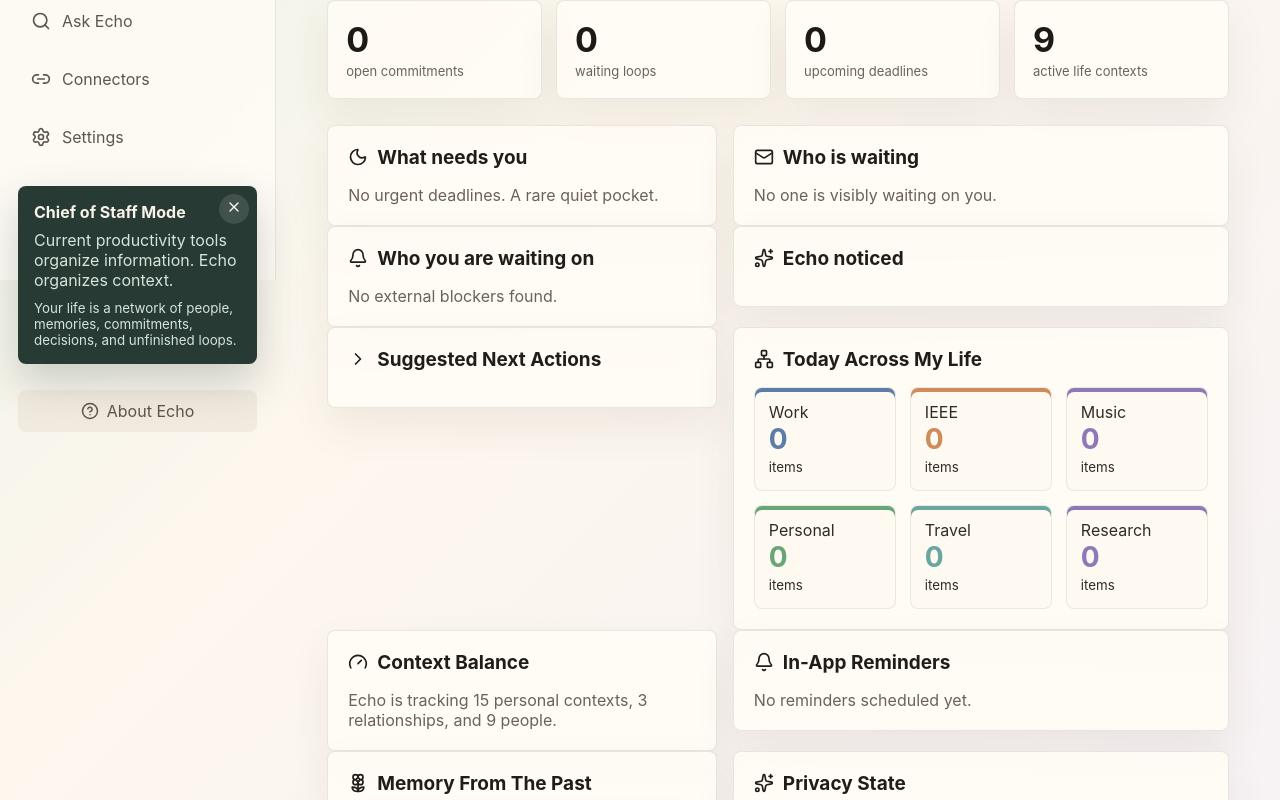
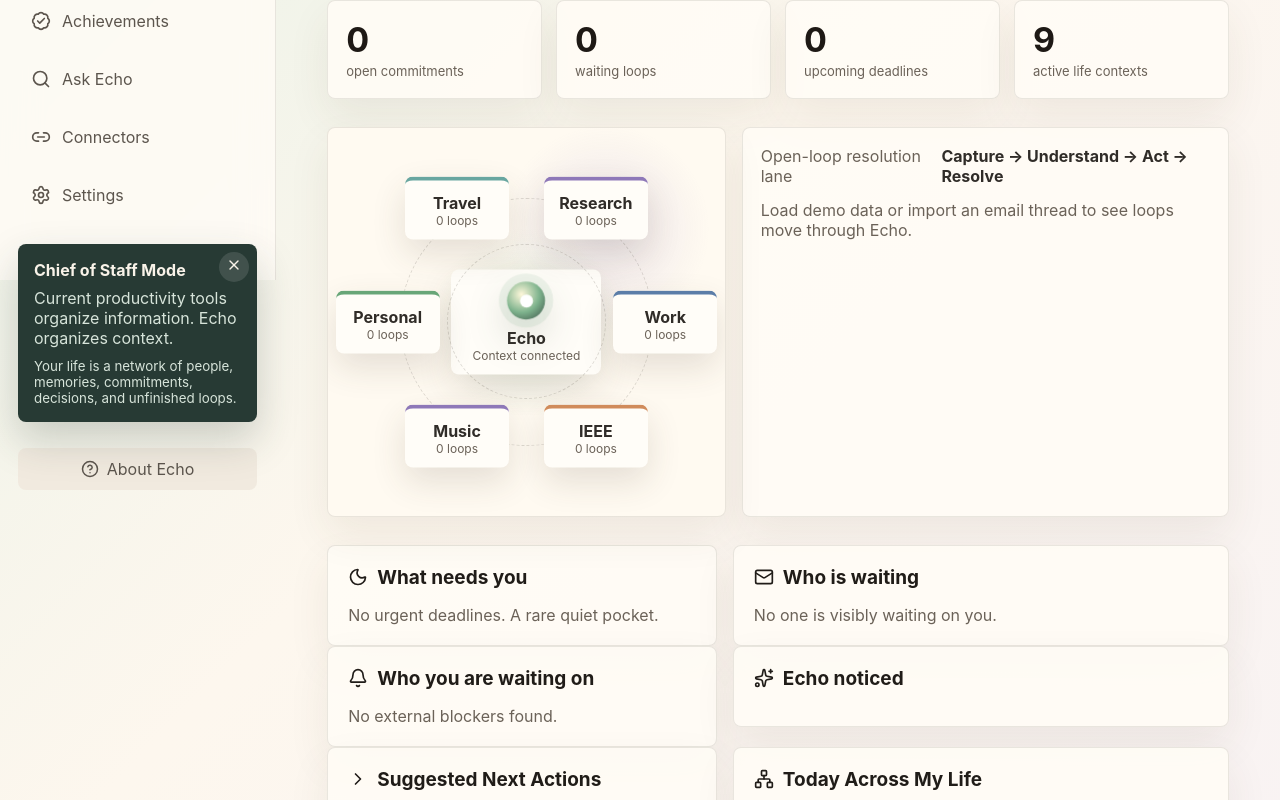
Before and after one commit to Vishnupriya286/Codex-nightline-, a React (Vite) app: page / in a window 1280 px wide. Shown: the part 520-1320 px from the top of the page. Built offline with nearby package versions, Linux system fonts and the light colour scheme.

Commit message:
Add visual dashboard and email threads

```diff
--- a/src/App.css
+++ b/src/App.css
@@ -291,6 +291,120 @@ h2 {
   margin: 26px 0;
 }
 
+.visual-dashboard {
+  display: grid;
+  grid-template-columns: minmax(360px, 0.9fr) minmax(0, 1.1fr);
+  gap: 16px;
+  margin: 28px 0;
+}
+
+.context-orbit,
+.loop-lane,
+.email-import-panel,
+.thread-card {
+  border: 1px solid rgba(74, 66, 57, 0.12);
+  border-radius: 8px;
+  background: rgba(255, 252, 246, 0.9);
+  box-shadow: 0 18px 42px rgba(72, 60, 44, 0.08);
+}
+
+.context-orbit {
+  position: relative;
+  min-height: 390px;
+  overflow: hidden;
+  background:
+    radial-gradient(circle at center, rgba(126, 179, 141, 0.2), transparent 34%),
+    radial-gradient(circle at 70% 26%, rgba(142, 120, 184, 0.16), transparent 26%),
+    #fffaf1;
+}
+
+.context-orbit::before,
+.context-orbit::after {
+  content: "";
+  position: absolute;
+  inset: 18%;
+  border: 1px dashed rgba(74, 66, 57, 0.18);
+  border-radius: 50%;
+}
+
+.context-orbit::after {
+  inset: 30%;
+}
+
+.orbit-center,
+.orbit-node {
+  position: absolute;
+  transform: translate(-50%, -50%);
+  border-radius: 8px;
+  padding: 12px;
+  background: #fffdf8;
+  box-shadow: 0 14px 34px rgba(72, 60, 44, 0.14);
+  text-align: center;
+}
+
+.orbit-center {
+  left: 50%;
+  top: 50%;
+  width: 150px;
+}
+
+.orb.mini {
+  width: 38px;
+  height: 38px;
+  margin: 0 auto 8px;
+}
+
+.orbit-center small,
+.orbit-node span {
+  display: block;
+  color: #6b6258;
+  font-size: 12px;
+}
+
+.orbit-node {
+  min-width: 104px;
+  border-top: 4px solid var(--context);
+}
+
+.loop-lane {
+  padding: 18px;
+}
+
+.lane-header {
+  display: flex;
+  align-items: baseline;
+  justify-content: space-between;
+  gap: 12px;
+  margin-bottom: 14px;
+}
+
+.lane-header span {
+  color: #6b6258;
+}
+
+.lane-item {
+  display: grid;
+  gap: 4px;
+  border-left: 4px solid #68a678;
+  border-radius: 8px;
+  padding: 12px;
+  margin-bottom: 10px;
+  background: #f7f1e5;
+}
+
+.lane-item span {
+  width: fit-content;
+  border-radius: 999px;
+  padding: 4px 8px;
+  color: #735034;
+  background: #f6dec6;
+  font-size: 12px;
+}
+
+.lane-item small {
+  color: #6b6258;
+}
+
 .stat,
 .panel,
 .capture-box,
@@ -680,6 +794,37 @@ label span {
 .achievement-grid,
 .garden-grid {
   grid-template-columns: repeat(3, minmax(0, 1fr));
+}
+
+.thread-grid {
+  display: grid;
+  grid-template-columns: repeat(2, minmax(0, 1fr));
+  gap: 14px;
+  margin-top: 18px;
+}
+
+.email-import-panel,
+.thread-card {
+  padding: 16px;
+}
+
+.thread-card > div:first-child {
+  display: flex;
+  align-items: center;
+  justify-content: space-between;
+  gap: 12px;
+}
+
+.thread-card strong {
+  color: #241f1a;
+}
+
+.thread-card p {
+  margin-top: 12px;
+  color: #6b6258;
+  white-space: pre-wrap;
+  max-height: 150px;
+  overflow: auto;
 }
 
 .connector-card,
@@ -1400,6 +1545,7 @@ progress::-webkit-progress-value {
 
   .stat-grid,
   .context-grid,
+  .visual-dashboard,
   .two-column,
   .form-grid,
   .settings-grid,
@@ -1408,6 +1554,10 @@ progress::-webkit-progress-value {
   .garden-grid,
   .preview-grid,
   .balance-grid {
+    grid-template-columns: 1fr;
+  }
+
+  .thread-grid {
     grid-template-columns: 1fr;
   }
 
--- a/src/App.jsx
+++ b/src/App.jsx
@@ -105,6 +105,26 @@ const defaultData = {
   aiUsage: { provider: 'demo', callsThisSession: 0, lastAnalysisAt: null },
   whatsappSettings: { countryCode: '91', phoneNumber: '', preferredReminderTime: '18:00', status: 'manual_send' },
   importedSources: [],
+  emailThreads: [
+    emailThread(
+      'thread-demo-gregory',
+      'personal',
+      'TechX host proposal request',
+      'Hi Vishnu,\nPlease send the final TechX host proposal before Friday.\nRegards,\nGregory',
+      ['Gregory', 'Vishnu'],
+      'ctx-ieee',
+      'open',
+    ),
+    emailThread(
+      'thread-demo-anand',
+      'personal',
+      'TechX funding status',
+      'Anand said he will confirm TechX funding Monday.\nStill waiting for approval.',
+      ['Anand', 'Vishnu'],
+      'ctx-techx',
+      'waiting',
+    ),
+  ],
   reminders: [],
   calendar: [],
   journeys: [
@@ -202,6 +222,22 @@ function connector(id, name, status, description) {
   return { id, name, status, description }
 }
 
+function emailThread(id, mode, subject, rawText, participants, contextId, status) {
+  return {
+    id,
+    mode,
+    subject,
+    rawText,
+    participants,
+    contextId,
+    status,
+    latestDecision: '',
+    suggestedNextAction: '',
+    createdAt: now(),
+    updatedAt: now(),
+  }
+}
+
 function automation(id, rule, enabled) {
   return { id, rule, enabled }
 }
@@ -310,6 +346,7 @@ function migrateData(data) {
     memories,
     aiUsage: { ...defaultData.aiUsage, ...(data.aiUsage || {}) },
     whatsappSettings: { ...defaultData.whatsappSettings, ...(data.whatsappSettings || {}) },
+    emailThreads: (data.emailThreads || defaultData.emailThreads).map((entry) => ({ ...entry, id: entry.id || uid('thread'), mode: entry.mode || 'personal', participants: entry.participants || [], status: entry.status || 'open', createdAt: entry.createdAt || now(), updatedAt: entry.updatedAt || now() })),
     journeys: data.journeys || defaultData.journeys,
     connectors: mergeById(defaultData.connectors, data.connectors || []),
     importedSources: (data.importedSources || []).map((entry) => ({ ...entry, id: entry.id || uid('source'), mode: entry.mode || 'personal' })),
@@ -509,6 +546,7 @@ function App() {
   const [selectedContextId, setSelectedContextId] = useState('')
   const [contextEditor, setContextEditor] = useState(null)
   const [memoryEditor, setMemoryEditor] = useState(null)
+  const [emailDraft, setEmailDraft] = useState('')
   const [celebration, setCelebration] = useState('')
   const [resolutionCandidate, setResolutionCandidate] = useState(null)
   const waterCooldown = useRef({})
@@ -586,6 +624,18 @@ function App() {
     setDraftItem(null)
     setCapture('')
     setToast('Captured. Echo will keep the context with it.')
+  }
+
+  const addEmailThread = (thread) => {
+    mutate((current) => ({ ...current, emailThreads: [thread, ...(current.emailThreads || [])] }))
+    setToast('Email thread added. Echo can analyze it into an open loop.')
+  }
+
+  const analyzeThreadToInbox = async (thread) => {
+    const extracted = await extractMemory(thread.rawText, 'email', data)
+    setDraftItem(extracted)
+    setActive(mode === 'personal' ? 'inbox' : 'business-inbox')
+    updateAiUsage()
   }
 
   const submitCapture = async () => {
@@ -793,6 +843,7 @@ function App() {
           {(active === 'life-map' || active === 'business-map') && <Page key={active}><LifeMap data={data} mode={mode} contexts={modeContexts} items={modeItems} selected={selectedContext} setSelectedContextId={setSelectedContextId} mapView={mapView} setMapView={setMapView} openContextEditor={setContextEditor} archiveContext={archiveContext} deleteContext={deleteContext} openAction={setActionPanel} createReminder={createReminder} /></Page>}
           {active === 'operations' && <Page key="operations"><BusinessSection section="Operations" contextId="biz-operations" data={data} items={modeItems} contexts={modeContexts} openAction={setActionPanel} createReminder={createReminder} updateStatus={updateStatus} /></Page>}
           {active === 'team' && <Page key="team"><BusinessSection section="Team" contextId="biz-team" data={data} items={modeItems} contexts={modeContexts} openAction={setActionPanel} createReminder={createReminder} updateStatus={updateStatus} /></Page>}
+          {active === 'email-threads' && <Page key="email-threads"><EmailThreads mode={mode} data={data} contexts={modeContexts} emailDraft={emailDraft} setEmailDraft={setEmailDraft} addEmailThread={addEmailThread} analyzeThread={analyzeThreadToInbox} /></Page>}
           {active === 'loose' && <Page key="loose"><LooseEnds data={data} items={modeItems} contexts={modeContexts} openAction={setActionPanel} createReminder={createReminder} updateStatus={updateStatus} deleteTask={deleteTask} /></Page>}
           {(active === 'memory' || active === 'knowledge') && <Page key={active}><MemoryGarden mode={mode} data={data} contexts={modeContexts} addMemory={() => setMemoryEditor({ type: 'new' })} editMemory={(entry) => setMemoryEditor(entry)} waterMemory={waterMemory} deleteMemory={deleteMemory} visitMemory={visitMemory} /></Page>}
           {active === 'achievements' && <Page key="achievements"><Achievements mode={mode} achievements={achievements} /></Page>}
@@ -817,6 +868,7 @@ function App() {
 const personalNav = [
   { key: 'today', Icon: Moon, label: 'Today' },
   { key: 'inbox', Icon: Inbox, label: 'Mind Inbox' },
+  { key: 'email-threads', Icon: Mail, label: 'Email Threads' },
   { key: 'life-map', Icon: Map, label: 'Life Map' },
   { key: 'loose', Icon: Bell, label: 'Loose Ends' },
   { key: 'memory', Icon: Flower2, label: 'Memory Garden' },
@@ -829,6 +881,7 @@ const personalNav = [
 const businessNav = [
   { key: 'business-home', Icon: BriefcaseBusiness, label: 'Business Home' },
   { key: 'business-inbox', Icon: Inbox, label: 'Business Inbox' },
+  { key: 'email-threads', Icon: Mail, label: 'Email Threads' },
   { key: 'business-map', Icon: Map, label: 'Business Map' },
   { key: 'operations', Icon: Gauge, label: 'Operations' },
   { key: 'loose', Icon: Bell, label: 'Loose Ends' },
@@ -897,6 +950,7 @@ function Today({ data, items, contexts, headerAction, setFocus, openAction, crea
         <Stat value={approaching.length} label="upcoming deadlines" />
         <Stat value={contexts.filter((entry) => !entry.parentContextId).length} label="active life contexts" />
       </section>
+      <VisualDashboard data={data} items={openItems} contexts={topContexts} />
       <TwoColumn>
         <Panel title="What needs you" icon={Moon}>
           {approaching.slice(0, 4).map((entry) => <Notice key={entry.id}>{entry.summary} · {deadlineLabel(entry.deadline)}</Notice>)}
@@ -971,6 +1025,78 @@ function ReminderRow({ reminder, data }) {
   return <article className="reminder-row"><strong>{reminder.title}</strong><p>{deadlineLabel(reminder.date)} {reminder.time ? `at ${reminder.time}` : ''} · {reminder.deliveryChannel === 'whatsapp' ? 'Open WhatsApp to send' : 'In-App'} · {contextNames(data.contexts, reminder.contextIds || []).join(', ')}</p></article>
 }
 
+function VisualDashboard({ data, items, contexts }) {
+  const featured = contexts.slice(0, 6)
+  const loops = items.slice(0, 5)
+  return (
+    <section className="visual-dashboard">
+      <div className="context-orbit">
+        <div className="orbit-center"><div className="orb mini"><span /></div><strong>Echo</strong><small>Context connected</small></div>
+        {featured.map((entry, index) => {
+          const angle = (index / Math.max(featured.length, 1)) * Math.PI * 2
+          const x = 50 + Math.cos(angle) * 35
+          const y = 50 + Math.sin(angle) * 34
+          const count = items.filter((itemEntry) => itemEntry.contextIds.includes(entry.id)).length
+          return <div key={entry.id} className="orbit-node" style={{ left: `${x}%`, top: `${y}%`, '--context': entry.color }}><strong>{entry.name}</strong><span>{count} loops</span></div>
+        })}
+      </div>
+      <div className="loop-lane">
+        <div className="lane-header"><span>Open-loop resolution lane</span><strong>Capture {'->'} Understand {'->'} Act {'->'} Resolve</strong></div>
+        {loops.length ? loops.map((entry) => <article key={entry.id} className="lane-item"><span>{entry.status}</span><strong>{entry.summary}</strong><small>{contextNames(data.contexts, entry.contextIds).join(', ')} · {deadlineLabel(entry.deadline)}</small></article>) : <p className="empty">Load demo data or import an email thread to see loops move through Echo.</p>}
+      </div>
+    </section>
+  )
+}
+
+function EmailThreads({ mode, data, contexts, emailDraft, setEmailDraft, addEmailThread, analyzeThread }) {
+  const threads = (data.emailThreads || []).filter((entry) => entry.mode === mode)
+  const sample = 'From: Gregory\nTo: Vishnu\nSubject: TechX host proposal\n\nHi Vishnu,\nPlease send the final TechX host proposal before Friday.\nRegards,\nGregory'
+  const importEmailFile = async (file) => {
+    if (!file) return
+    setEmailDraft(await file.text())
+  }
+  const saveThread = () => {
+    if (!emailDraft.trim()) return
+    const analyzed = analyzeEmailThread(emailDraft, data, mode)
+    addEmailThread({
+      id: analyzed.sourceId || uid('thread'),
+      mode,
+      subject: inferEmailSubject(emailDraft),
+      rawText: emailDraft,
+      participants: names(data.people, analyzed.peopleIds),
+      contextId: analyzed.contextIds[0] || contexts[0]?.id || null,
+      status: analyzed.status,
+      latestDecision: analyzed.itemType === 'decision' ? analyzed.summary : '',
+      suggestedNextAction: analyzed.summary || 'Review thread',
+      createdAt: now(),
+      updatedAt: now(),
+    })
+    setEmailDraft('')
+  }
+  return (
+    <>
+      <Header title="Email Threads" subtitle="No fake Gmail connection here: paste real emails, upload .eml/exported text, or load samples. Echo shows the thread and can convert it into an open loop." />
+      <section className="email-import-panel">
+        <textarea value={emailDraft} onChange={(event) => setEmailDraft(event.target.value)} placeholder="Paste an email thread here..." />
+        <div className="button-row"><button className="primary" onClick={saveThread}><Mail size={18} />Add Thread</button><button onClick={() => setEmailDraft(sample)}>Load Gregory Sample</button><label className="file-button"><Upload size={16} />Import .eml / text<input type="file" accept=".eml,.txt,.md" onChange={(event) => importEmailFile(event.target.files?.[0])} /></label></div>
+      </section>
+      <section className="thread-grid">{threads.length ? threads.map((thread) => <EmailThreadCard key={thread.id} thread={thread} data={data} analyzeThread={analyzeThread} />) : <p className="empty">No email threads yet. Add one above to see how Echo reasons about it.</p>}</section>
+    </>
+  )
+}
+
+function EmailThreadCard({ thread, data, analyzeThread }) {
+  const contextName = contextNames(data.contexts, [thread.contextId]).join(', ') || 'Unsorted'
+  return (
+    <article className="thread-card">
+      <div><span className={`status-pill ${thread.status === 'waiting' ? 'demo' : 'connected'}`}>{thread.status}</span><strong>{thread.subject}</strong></div>
+      <p>{thread.rawText}</p>
+      <div className="memory-meta"><span>{contextName}</span><span>{thread.participants.join(', ') || 'No participants detected'}</span><span>{format(parseISO(thread.createdAt), 'MMM d')}</span></div>
+      <div className="button-row"><button onClick={() => analyzeThread(thread)}><Sparkles size={16} />Analyze into Echo</button><button onClick={() => navigator.clipboard?.writeText(thread.rawText)}><Clipboard size={16} />Copy Source</button></div>
+    </article>
+  )
+}
+
 function BusinessSection({ section, contextId, data, items, contexts, openAction, createReminder, updateStatus }) {
   const contextItem = contexts.find((entry) => entry.id === contextId)
   const sectionItems = items.filter((entry) => entry.contextIds.includes(contextId))
@@ -1259,7 +1385,7 @@ function Connectors({ data, setImportModal }) {
   const groups = [
     ['Connected', data.connectors.filter((entry) => entry.status === 'connected')],
     ['Import-Based', data.connectors.filter((entry) => ['manual', 'local-files', 'email-import', 'whatsapp', 'keep'].includes(entry.id) && entry.status !== 'connected')],
-    ['Coming Later', data.connectors.filter((entry) => entry.status === 'coming_soon')],
+    ['Coming Later', data.connectors.filter((entry) => entry.status === 'coming_soon' && !['manual', 'local-files', 'email-import', 'whatsapp', 'keep'].includes(entry.id))],
   ]
   return (
     <>
@@ -1805,6 +1931,14 @@ function hashText(text) {
   let hash = 0
   for (let i = 0; i < text.length; i += 1) hash = ((hash << 5) - hash + text.charCodeAt(i)) | 0
   return Math.abs(hash).toString(36)
+}
+
+function inferEmailSubject(text) {
+  const subject = text.match(/^subject:\s*(.+)$/im)?.[1]?.trim()
+  if (subject) return subject
+  if (/techx|proposal/i.test(text)) return 'TechX proposal thread'
+  if (/funding/i.test(text)) return 'Funding status thread'
+  return text.split('\n').find((line) => line.trim())?.slice(0, 72) || 'Imported email thread'
 }
 
 async function extractMemory(input, sourceType, data) {
```
